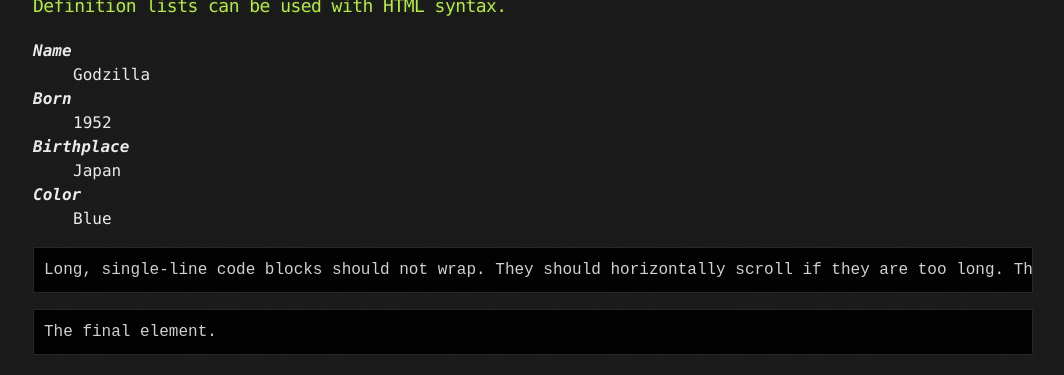
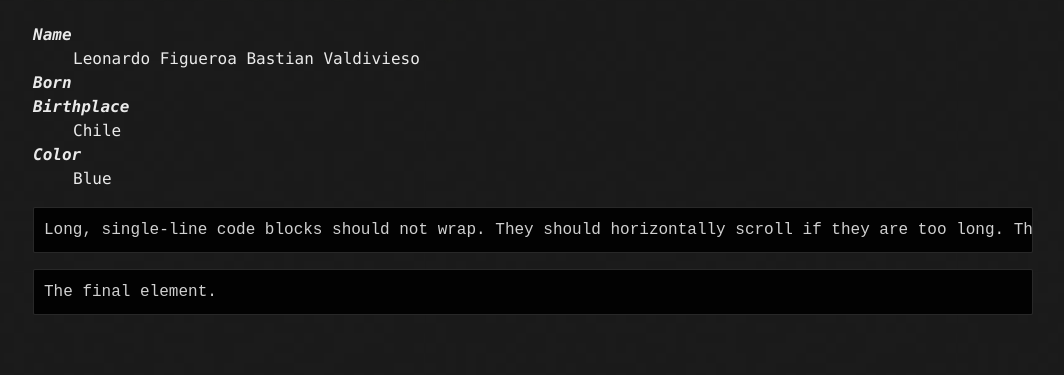
Before and after one commit to ivuprofeno/proyecto.v2, a Jekyll site: the page built from index.md, in a window 1280 px wide and 900 px high, scrolled down 2395 px, cut to the strip 525-900 px from the top of the window. Shown: the whole strip, without its empty margins (107-1171 px from the left). Built offline with Jekyll 4.4.1, drawn with Linux system fonts in a browser that asks for light colours; our own code applies the rules of GitHub Pages for plain Markdown files; after the commit the page ends 3255 px from its top, so only the background shows below that.

Commit message:
Update index.md

```diff
--- a/index.md
+++ b/index.md
@@ -1,4 +1,4 @@
-## _NUESTROS CONTRINCANTES_
+ ## _NUESTROS CONTRINCANTES_
 >En esta revisión, veremos a 2 pesos pesados en la industria de los componentes para pc. Así es, hablaremos sobre esas poderosas bestias que están rompiendo con el mercado, las tarjetas: Nvidia GeForce RTX 3090 y AMD RX 6900 XT.
 ## NVIDIA
 GEFORCE RTX 3090
@@ -64,11 +64,12 @@ EL CABALLO DE GUERRA POR PARTE DE AMD
 
 <dl>
 <dt>Name</dt>
-<dd>Godzilla</dd>
+<dd>Leonardo Figueroa
+ Bastian Valdivieso</dd>
 <dt>Born</dt>
-<dd>1952</dd>
+<dd></dd>
 <dt>Birthplace</dt>
-<dd>Japan</dd>
+<dd>Chile</dd>
 <dt>Color</dt>
 <dd>Blue</dd>
 </dl>
```
